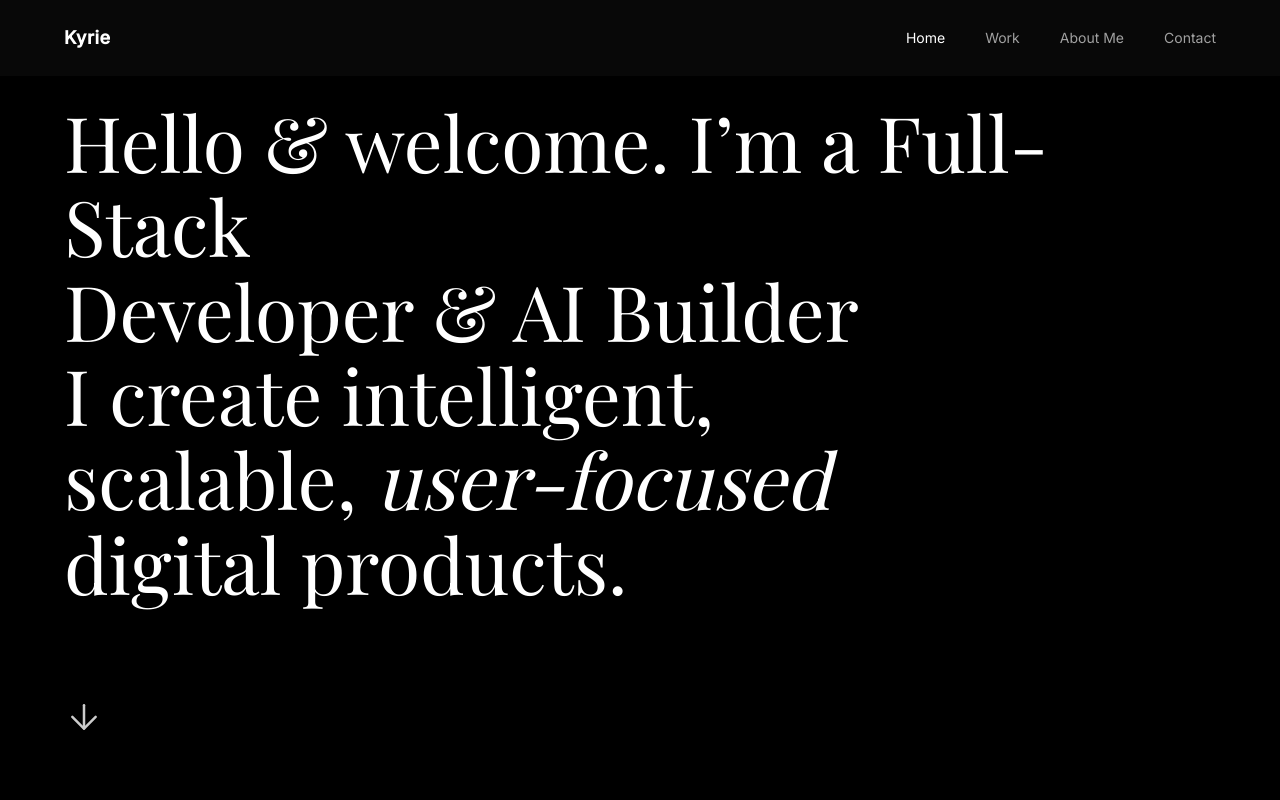
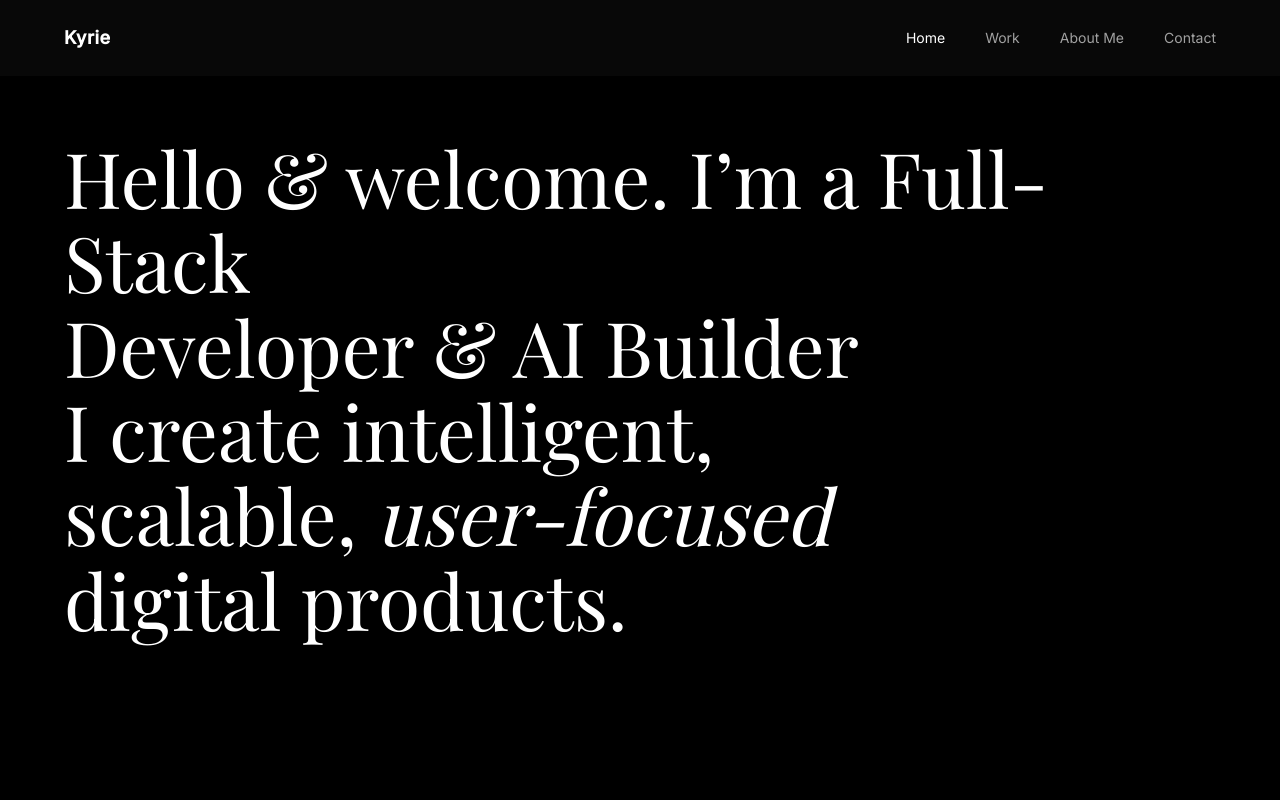
Before and after one commit to VALKYRE312/portfolio, a React (Vite) app: page / in a window 1280 px wide. Shown: the top 800 px of the page. Built offline with nearby package versions, Linux system fonts and the light colour scheme; a web font is replaced by a local one.

Commit message:
Update home and about pages with new layout and experience

```diff
--- a/src/pages/About.jsx
+++ b/src/pages/About.jsx
@@ -220,23 +220,57 @@ export default function About() {
   </h3>
 
   <div className="space-y-6">
+
+    {/* Current Main Role */}
     <div>
       <p className="font-medium">2022 – Present</p>
       <p className="text-white/60">
-                Frontend Developer — Freelance & Personal Projects
+        Full Stack Developer — Freelance & Personal Projects
+      </p>
+      <p className="text-white/40 text-sm mt-1">
+        Building scalable web apps, REST APIs, authentication systems, and cloud deployments.
       </p>
     </div>
 
+    {/* API + Backend Work */}
     <div>
       <p className="font-medium">2021 – 2022</p>
       <p className="text-white/60">
-                UI-focused Web Projects & Portfolio Work
+        Backend & API Development
+      </p>
+      <p className="text-white/40 text-sm mt-1">
+        Designed REST APIs with Node, Express, FastAPI, database integration, and AWS cloud hosting.
       </p>
     </div>
 
-            <div className="pt-4"> <h4 className="text-xs tracking-widest text-white/50 mb-2"> EDUCATION </h4> <p className="font-medium">2020 – Present</p> <p className="text-white/60"> Self-Taught Web Development & UI Engineering </p> </div>
+    {/* AI + Auth */}
+    <div>
+      <p className="font-medium">2023 – Present</p>
+      <p className="text-white/60">
+        AI Integration & Authentication Systems
+      </p>
+      <p className="text-white/40 text-sm mt-1">
+        Implementing AI-powered features, OAuth / JWT authentication, and secure user systems.
+      </p>
+    </div>
+
+    {/* EDUCATION */}
+    <div className="pt-6">
+      <h4 className="text-xs tracking-widest text-white/50 mb-2">
+        EDUCATION
+      </h4>
+      <p className="font-medium">2020 – 2024</p>
+      <p className="text-white/60">
+        Bachelor’s in Computer Science
+      </p>
+      <p className="text-white/40 text-sm mt-1">
+        Focused on software engineering, databases, and web technologies.
+      </p>
+    </div>
+
   </div>
 </div>
+
       </section>
 
       {/* ================= HOBBIES ================= */}
--- a/src/pages/Home.jsx
+++ b/src/pages/Home.jsx
@@ -36,31 +36,7 @@ export default function Home() {
     digital products.
   </motion.h1>
 <br></br><br></br>
-  {/* Arrow directly under last line */}
-  <motion.div
-    initial={{ opacity: 0, y: 10 }}
-    animate={{ opacity: 1, y: [0, 12, 0] }}
-    transition={{
-      opacity: { delay: 1, duration: 0.8 },
-      y: { repeat: Infinity, duration: 1.5, ease: "easeInOut" }
-    }}
-    className="mt-8"
-  >
-    <svg
-      width="40"
-      height="40"
-      viewBox="0 0 24 24"
-      fill="none"
-      stroke="white"
-      strokeWidth="1.5"
-      strokeLinecap="round"
-      strokeLinejoin="round"
-      className="opacity-80"
-    >
-      <line x1="12" y1="5" x2="12" y2="19" />
-      <polyline points="19 12 12 19 5 12" />
-    </svg>
-  </motion.div>
+
 </div>
 
 
```
Lines whose indentation alone changed are shown as unchanged.
